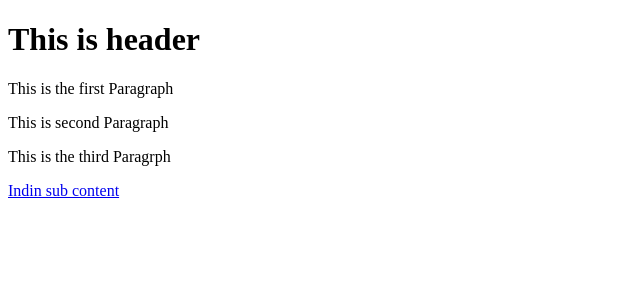
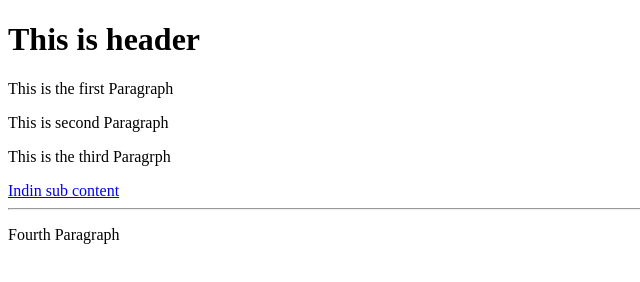
Before and after one commit to gujjar3456/gits-test, a plain HTML site: page index.html in a window 1280 px wide. Shown: the whole page, without its empty margins (0-640 px from the left). Drawn offline with Linux system fonts and the light colour scheme.

Commit message:
third commit

```diff
--- a/index.html
+++ b/index.html
@@ -9,5 +9,7 @@
 	<p>This is second Paragraph</p>
 	<p>This is the third Paragrph</p>
 	<a href="#">Indin sub content</a>
+	<hr>
+	<p>Fourth Paragraph</p>
 </body>
 </html>
```
Also changed, not shown: templates/template.html (+1 -0 lines).
